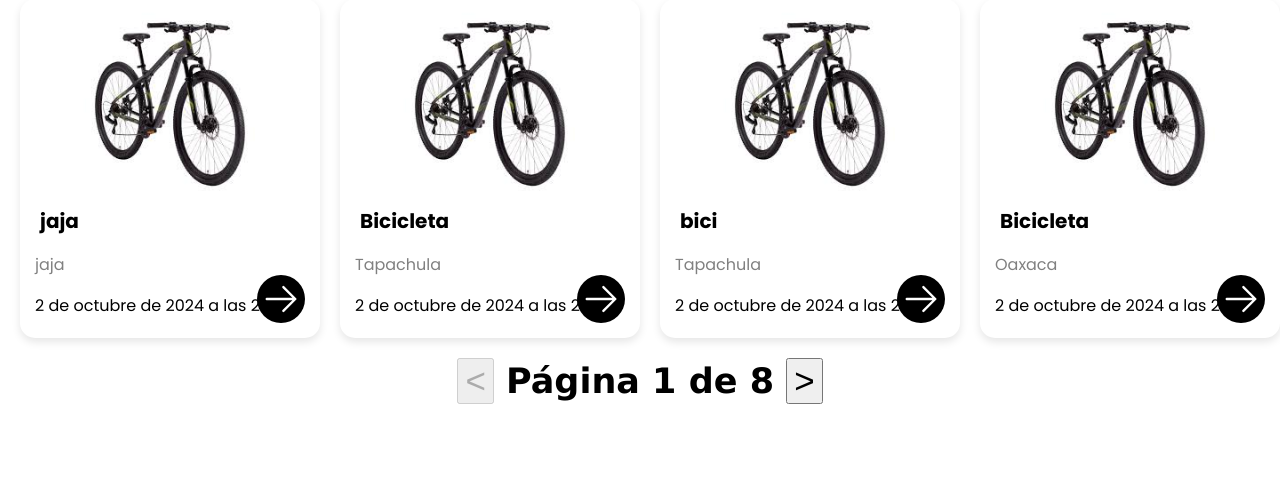
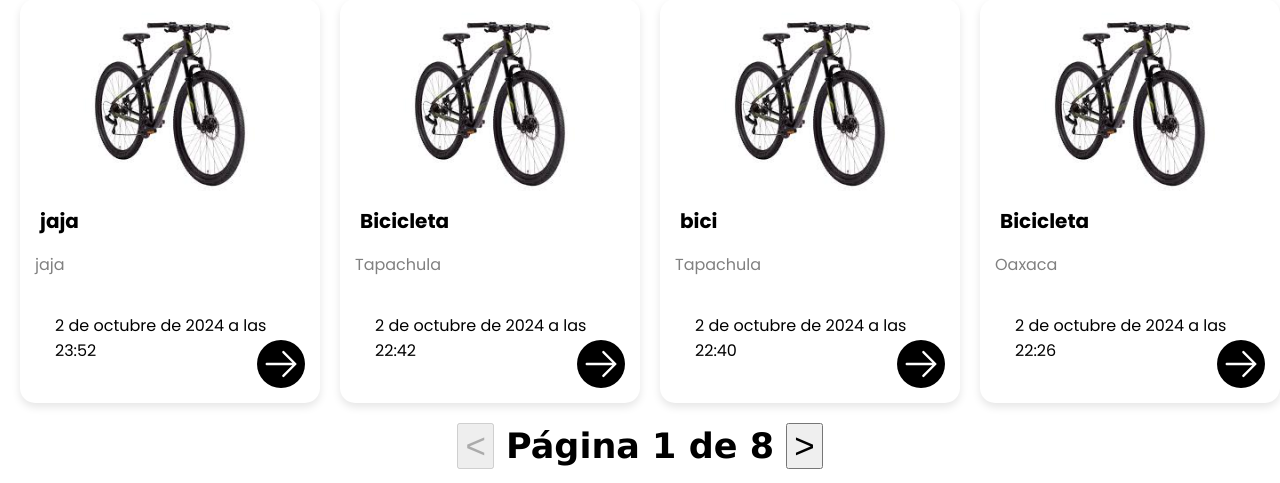
Before and after one commit to Ezequielpm/proyecto-web-ambiental, a Django app: page /articulosdisponibles in a window 1280 px wide. Shown: the part 368-851 px from the top of the page. Before the commit the page ends 772 px from the top, so only its background shows below. Run offline with Django 5.2, Linux system fonts and the light colour scheme; data comes from the database, SQL or seed files in the repository.

```diff
--- a/core/templates/core/articulos_listado.html
+++ b/core/templates/core/articulos_listado.html
@@ -151,7 +151,7 @@
             <div class="card-content">
               <h2 class="item-name">{{articulo.nombre}}</h2>
               <p class="item-location">{{articulo.ubicacion}}</p>
-              <p class="item-datetime">{{articulo.fecha_subida}}</p>
+              <p class="item-datetime" style="padding: 20px;">{{articulo.fecha_subida}}</p>
               <button type="button" class="arrow-icon" onclick="location.href='{% url 'articulo-detail' articulo.pk %}'">
                 <svg
                   xmlns="http://www.w3.org/2000/svg"
--- a/core/templates/core/index.html
+++ b/core/templates/core/index.html
@@ -186,7 +186,7 @@
             <div class="card-content">
               <h2 class="item-name">{{articulo.nombre}}</h2>
               <p class="item-location">{{articulo.ubicacion}}</p>
-              <p class="item-datetime">{{articulo.fecha_subida}}</p>
+              <p class="item-datetime" style="padding: 20px;">{{articulo.fecha_subida}}</p>
               {% comment %} <a href="{% url 'articulo-detail' articulo.pk %}" type="button" class="arrow-icon"></a> {% endcomment %}
               <button type="button" class="arrow-icon" onclick="location.href='{% url 'articulo-detail' articulo.pk %}'">
                 <svg
```
